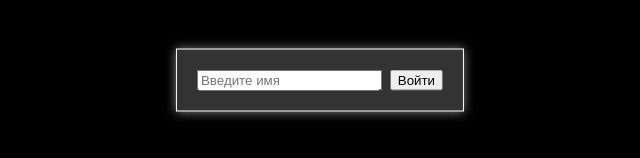
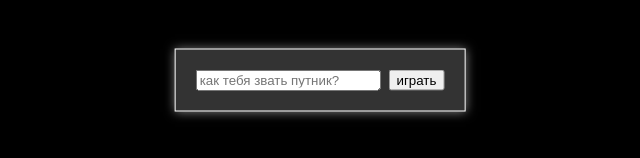
Before and after one commit to MyNeko1/GameServer, a website: page index.html in a window 1280 px wide. Shown: the part 320-478 px from the top of the page, 320-960 px from the left. Drawn offline with Linux system fonts and the light colour scheme.

Commit message:
Update index.html

```diff
--- a/index.html
+++ b/index.html
@@ -185,8 +185,8 @@
 </head>
 <body>
   <div id="login">
-    <input type="text" id="nameInput" placeholder="Введите имя" maxlength="10">
-    <button onclick="proceedToDeviceSelect()">Войти</button>
+    <input type="text" id="nameInput" placeholder="как тебя звать путник?" maxlength="10">
+    <button onclick="proceedToDeviceSelect()">играть</button>
   </div>
   <div id="deviceSelect">
     <p>Ты с чем сидишь?</p>
@@ -197,7 +197,7 @@
     <canvas id="gameCanvas"></canvas>
     <div class="inv" id="invCount">HP: 100</div>
     <div class="chat">
-      <input type="text" id="chatInput" placeholder="Введите сообщение" maxlength="50">
+      <input type="text" id="chatInput" placeholder="начать базарить" maxlength="50">
       <button id="sendChat">ГАФ</button>
     </div>
     <div class="global-chat" id="globalChat"></div>
```
